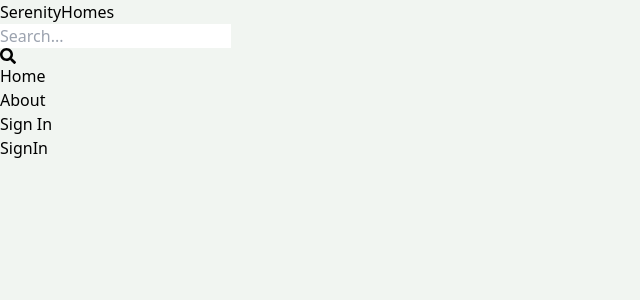
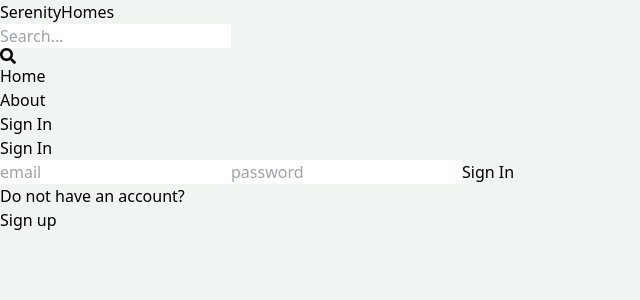
Before and after one commit to sriranjan06/Serenity-Homes, a React (Vite) app in the folder serenity-homes-ui/: page /sign-in in a window 1280 px wide. Shown: the top 300 px of the page, without its empty margins (0-640 px from the left). Built offline with nearby package versions, Linux system fonts and the light colour scheme.

Commit message:
complete sign in page functionality

```diff
--- a/serenity-homes-ui/src/pages/SignIn.jsx
+++ b/serenity-homes-ui/src/pages/SignIn.jsx
@@ -1,9 +1,81 @@
-import React from 'react'
+import React, { useState } from "react";
+import { Link, useNavigate } from "react-router-dom";
 
 const SignIn = () => {
+  const [formData, setFormData] = useState({});
+  const [error, setError] = useState(null);
+  const [loading, setLoading] = useState(false);
+
+  const navigate = useNavigate();
+
+  const handleChange = (e) => {
+    setFormData({
+      ...formData,
+      [e.target.id]: e.target.value,
+    });
+  };
+
+  const handleSubmit = async (e) => {
+    e.preventDefault();
+
+    try {
+      setLoading(true);
+      const res = await fetch("/api/auth/signin", {
+        method: "POST",
+        headers: {
+          "Content-Type": "application/json",
+        },
+        body: JSON.stringify(formData),
+      });
+      const data = await res.json();
+      if (data.success === false) {
+        setLoading(false);
+        setError(data.message);
+        return;
+      }
+      setLoading(false);
+      setError(null);
+      navigate("/");
+    } catch (error) {
+      setLoading(false);
+      setError(error.message);
+    }
+  };
+
   return (
-    <div>SignIn</div>
-  )
-}
+    <div className="p-3 max-w-lg mx-auto">
+      <h1 className="text-3xl text-center font-semibold my-7">Sign In</h1>
+      <form onSubmit={handleSubmit} className="flex flex-col gap-4">
+        <input
+          type="email"
+          placeholder="email"
+          className="border p-3 rounded-lg"
+          id="email"
+          onChange={handleChange}
+        />
+        <input
+          type="password"
+          placeholder="password"
+          className="border p-3 rounded-lg"
+          id="password"
+          onChange={handleChange}
+        />
+        <button
+          disabled={loading}
+          className="bg-slate-700 text-white p-3 rounded-lg uppercase hover:opacity-95 disabled:opacity-80"
+        >
+          {loading ? "Loading..." : "Sign In"}
+        </button>
+      </form>
+      <div className="flex gap-2 mt-5">
+        <p>Do not have an account?</p>
+        <Link to={"/sign-up"}>
+          <span className="text-blue-700">Sign up</span>
+        </Link>
+      </div>
+      {error && <p className="text-red-500 mt-5">{error}</p>}
+    </div>
+  );
+};
 
-export default SignIn
+export default SignIn;
```
Also changed, not shown: 1 other file (tests, documents, lock files or other folders).
